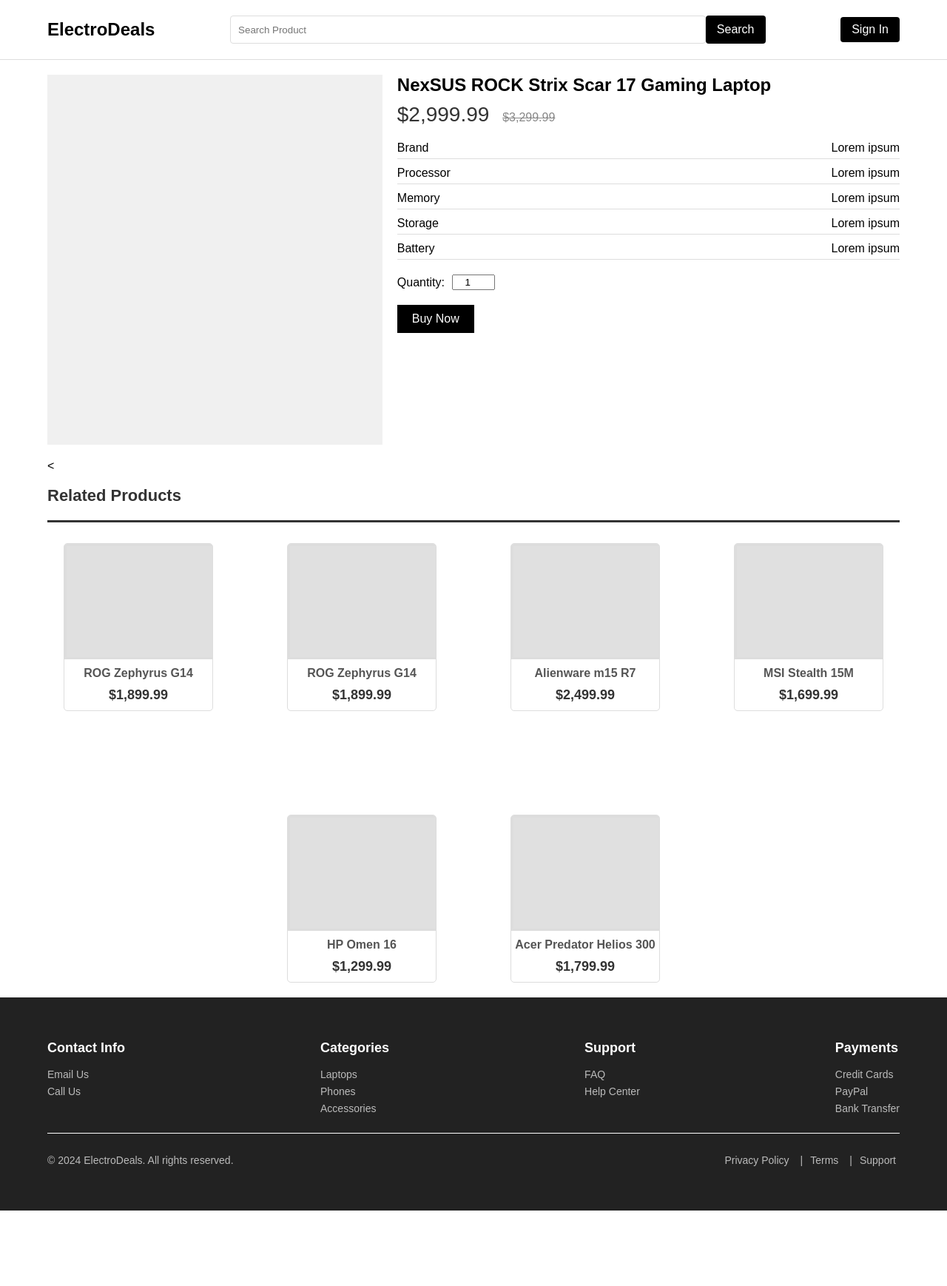
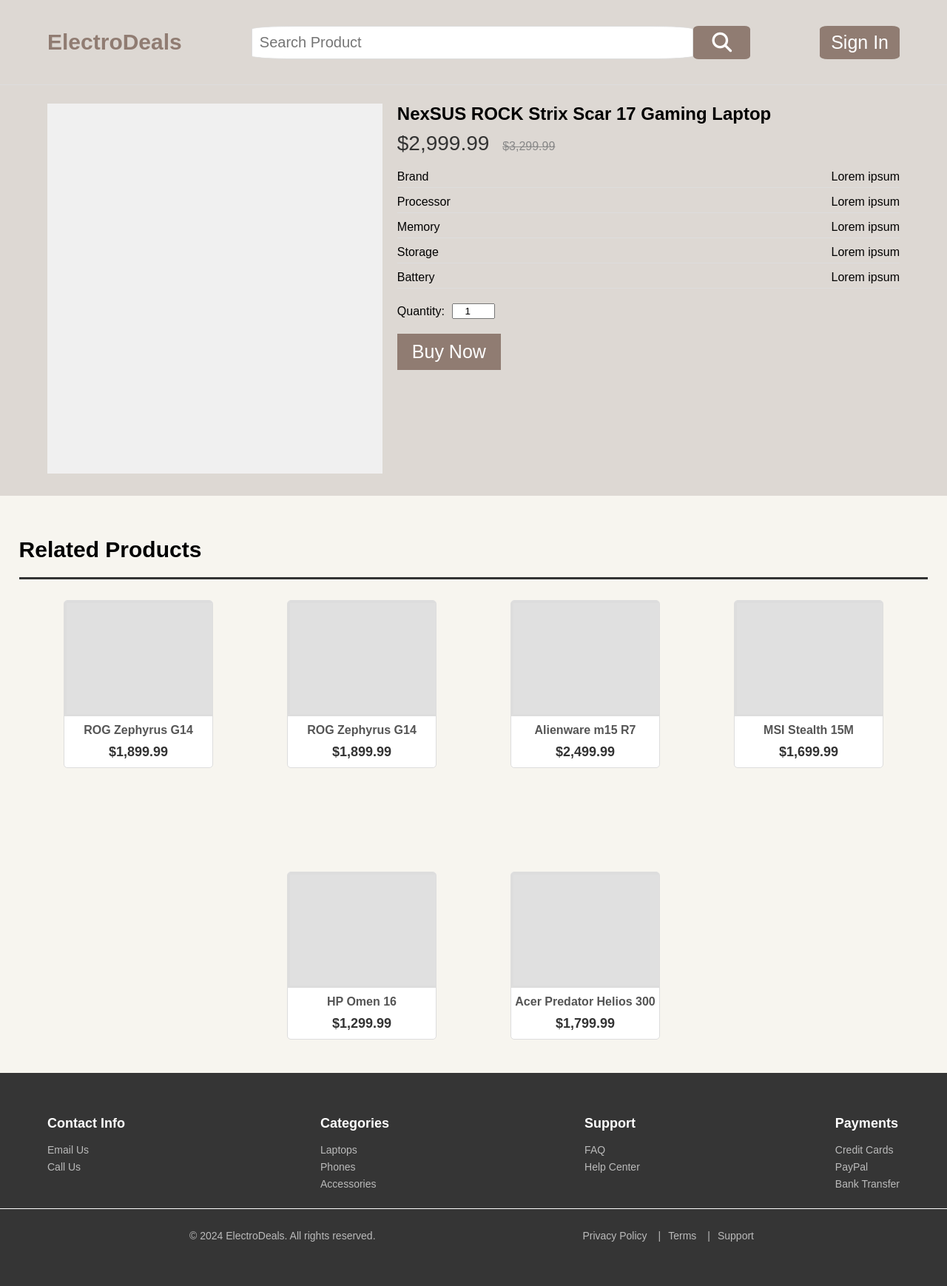
Before and after one commit to shresthadipen/Project-ElectroDeals, a Django app: page /product/ in a window 1280 px wide. Shown: the whole page at 74% size. Before the commit the page ends 1636 px from the top, so only its background shows below. Run offline with Django 5.2, Linux system fonts and the light colour scheme.

Commit message:
changes in theme of product pages

```diff
--- a/home/static/css/product.css
+++ b/home/static/css/product.css
@@ -7,7 +7,7 @@ body {
 
 /* Header Section */
 header {
-    background-color: #fff;
+    background-color: rgb(221, 216, 211);
     border-bottom: 1px solid #ddd;
 }
 
@@ -18,10 +18,13 @@ header .container {
     padding: 10px 20px;
 }
 
-header .logo {
-    font-size: 24px;
+header .container p {
+    font-size: 30px;
+    color: rgb(144, 124, 114);
     font-weight: bold;
 }
+
+
 
 header .search-bar {
     flex: 1;
@@ -32,21 +35,23 @@ header .search-bar {
 }
 
 .search-bar .search-button {
-    background-color: black !important;
+    background-color: rgb(144, 124, 114) !important;
     color: white !important;
-    padding: 10px 15px;
+    padding: 15px 25px;
     border: none;
-    border-radius: 4px;
+    border-radius: 10%;
     cursor: pointer;
-    font-size: 16px;
 }
+
+
 
 
 header .search-bar input[type="text"] {
     width: 70%;
     padding: 10px;
     border: 1px solid #ddd;
-    border-radius: 4px;
+    border-radius: 10%;
+    font-size: 20px;
 }
 
 
@@ -56,14 +61,21 @@ header .actions {
 }
 
 header .actions .btn {
-    background-color: #000;
+    background-color: rgb(144, 124, 114);
     color: #fff;
     padding: 8px 15px;
     text-decoration: none;
-    border-radius: 4px;
+    border-radius: 10%;
+    font-size: 25px;
 }
 
 /* Middle Section */
+main{
+    background-color: rgb(221, 216, 211);
+    padding-top: 5px;
+    padding-bottom: 10px;
+}
+
 .container {
     width: 90%;
 
@@ -136,19 +148,20 @@ header .actions .btn {
 }
 
 .btn {
-    background-color: #000;
+    background-color: rgb(144, 124, 114);
     color: #fff;
     padding: 10px 20px;
+    display: inline-block;
     text-decoration: none;
-    display: inline-block;
     text-align: center;
     cursor: pointer;
+    font-size: 25px;
 }
 
 
 /* Footer Section */
 footer {
-    background-color: #222;
+    background-color: rgb(53, 53, 53);
     color: #fff;
     padding: 40px 0;
 }
@@ -192,9 +205,9 @@ footer .section ul li a {
     padding: 20px 40px;
     font-size: 14px;
     color: #bbb;
-    background-color: #222;
+    background-color: rgb(53, 53, 53);
     margin: 0 auto;
-    width: 90%;
+    width: 60%;
 }
 
 .footer-bottom .copyright {
@@ -229,13 +242,21 @@ footer p {
 }
 
 /* Styles for Related Products Section */
+.related-info{
+    display: flex;
+    align-items: center;
+    justify-content: center;
+    background-color: rgb(247, 245, 239);
+    padding: 2%;
+}
 
 
-.related-products h2 {
-    font-size: 22px;
+
+.related-products p {
+    font-size: 30px;
     margin-bottom: 20px;
     font-weight: bold;
-    color: #333;
+    color: black;
 }
 
 .related-products .products-grid {
@@ -302,5 +323,5 @@ hr.weak-line {
     border: none;
     height: 1px;
     background-color: white;
-    width: 90%;
+    width: 100%;
 }
--- a/home/templates/product.html
+++ b/home/templates/product.html
@@ -6,16 +6,16 @@
     <title>Document</title>
     {% load static %}
     <link rel="stylesheet" href="{% static 'css/product.css' %}">
-    <link rel="stylesheet" href="../static/css/product.css">
+    <link rel="stylesheet" href="https://cdnjs.cloudflare.com/ajax/libs/font-awesome/6.7.2/css/all.min.css" integrity="sha512-Evv84Mr4kqVGRNSgIGL/F/aIDqQb7xQ2vcrdIwxfjThSH8CSR7PBEakCr51Ck+w+/U6swU2Im1vVX0SVk9ABhg==" crossorigin="anonymous" referrerpolicy="no-referrer" />
 
 </head>
 <body>
     <header>
         <div class="container">
-            <h1 class="logo">ElectroDeals</h1>
+            <p class="logo">ElectroDeals</p>
             <div class="search-bar">
                 <input type="text" placeholder="Search Product">
-                <button class="search-button">Search</button>
+                <button class="search-button"><i class="fa-solid fa-magnifying-glass fa-2xl"></i></button>
             </div>
             <div class="actions">
                 <a href="#" class="btn">Sign In</a>
@@ -23,7 +23,8 @@
         </div>
     </header>
 
-    <main class="container">
+<main>
+    <div class="container">
         <div class="product-page">
             <div class="product-image"></div>
 
@@ -48,9 +49,11 @@
                 <a href="#" class="btn">Buy Now</a>
             </div>
         </div>
+</main>
 
-        <<div class="related-products">
-            <h2>Related Products</h2>
+    <div class="related-info">
+        <div class="related-products">
+            <p>Related Products</p>
             <hr class="strong-line">
             <div class="products-grid">
                 <div class="product-card">
@@ -85,8 +88,10 @@
                 </div>
             </div>
         </div>
+    </div>
 
-    </main>
+
+
 
     <footer>
         <div class="container">
```
Also changed, not shown: db.sqlite3.
